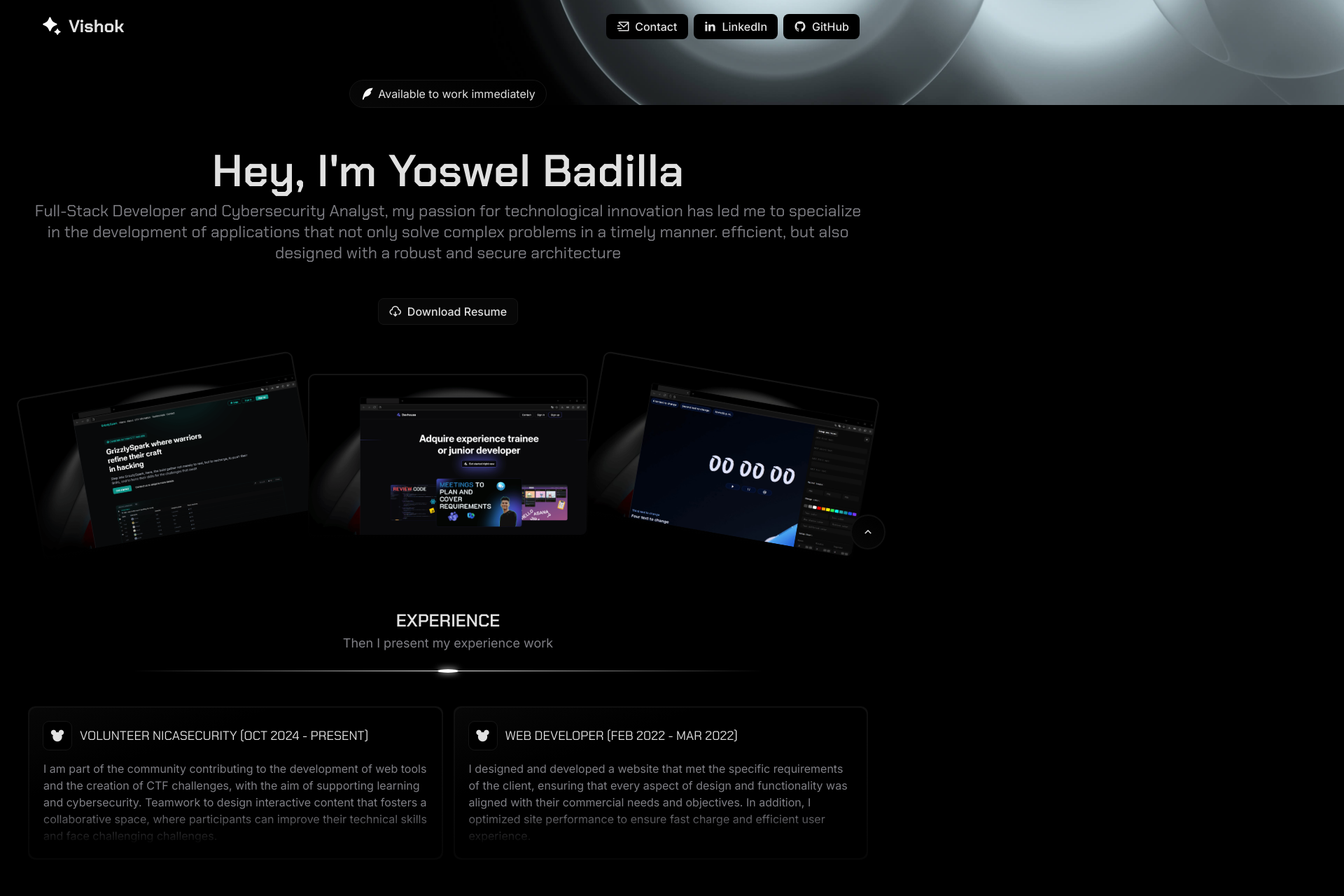
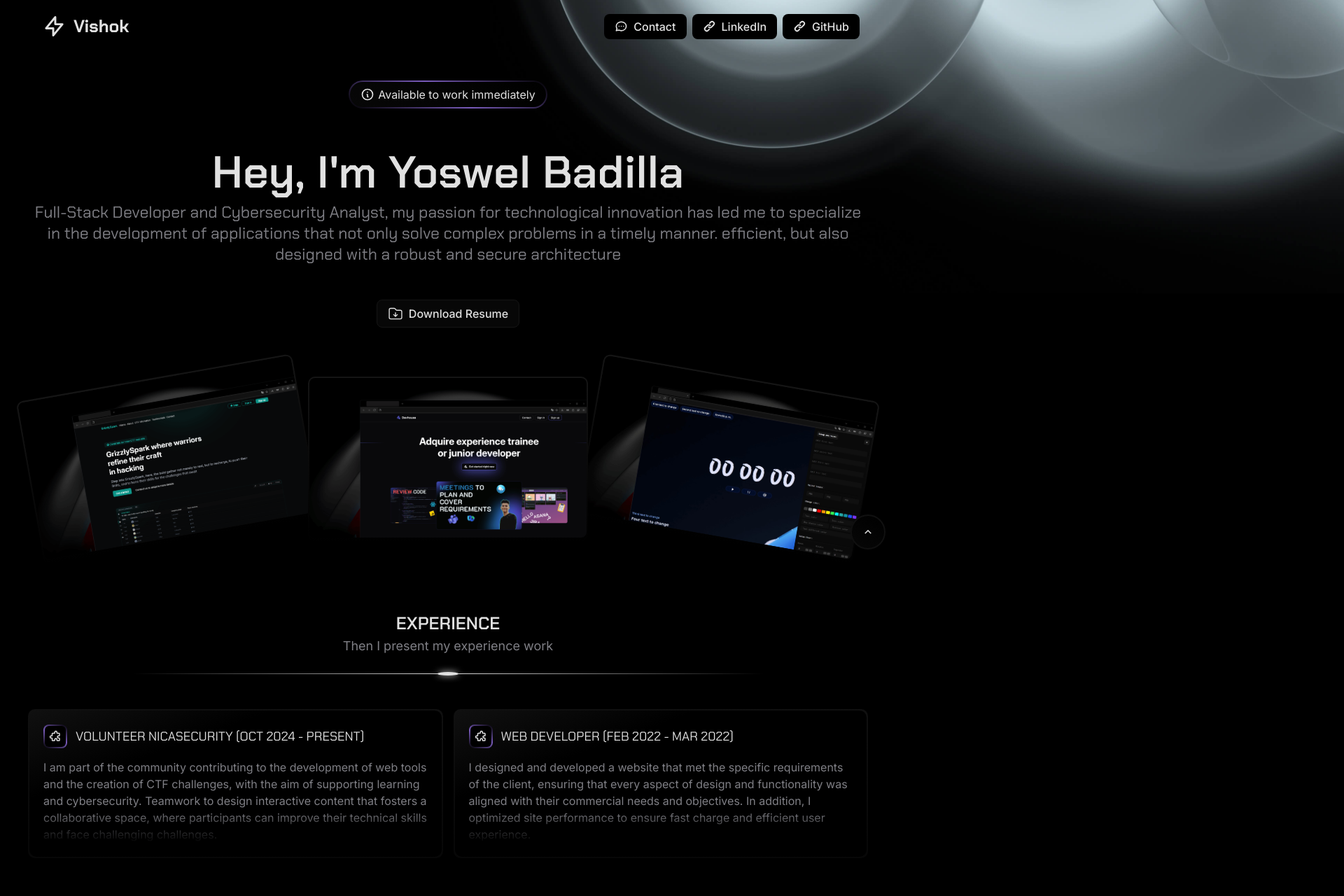
Before and after one commit to Yoswell/YoswelDev, a React (Vite) app: page / in a window 1280 px wide. Shown: the top 1280 px of the page at 70% size, 1920 px wide, since content can reach past the window. Built offline with nearby package versions, Linux system fonts and the light colour scheme.

Commit message:
Was fixed the problem with the big white circle image and effect was added in icon cards

```diff
--- a/src/components/About.tsx
+++ b/src/components/About.tsx
@@ -1,6 +1,7 @@
 import { createContext, useState } from 'react'
-import { ModalCV } from './ModalCV';
-import { Nav } from './Nav';
+import { ModalCV } from '@/components/ModalCV'
+import { Nav } from '@/components/Nav'
+import { Download, Info } from '@/components/icons/HeroIcons'
 
 export const ModalContext = createContext({
     isOpenModal: false,
@@ -19,7 +20,7 @@ export function About() {
             <Nav/>
             <div className='status'>
                 <h3>
-                    <i className="ri-quill-pen-fill"></i>
+                    <Info/>
                     Available to work immediately
                 </h3>
             </div>
@@ -31,7 +32,7 @@ export function About() {
                 <button
                     className='link active'
                     onClick={() => handleOpenModal()}>
-                    <i className="ri-download-cloud-2-line"></i>
+                    <Download />
                     Download Resume
                 </button>
             </div>
--- a/src/components/CardProject.tsx
+++ b/src/components/CardProject.tsx
@@ -1,4 +1,5 @@
 import { ReactNode } from 'react'
+import { Idea } from '@/components/icons/HeroIcons'
 
 interface CardProjectProps {
     url: string
@@ -16,7 +17,9 @@ export function CardProject({url, title, text, children}: CardProjectProps) {
                 </picture>
                 <div className='cont-text'>
                     <h3 className='title'>
-                        <i className='ri-hammer-fill'></i>
+                        <div className='raimbow'>
+                            <Idea/>
+                        </div>
                         {title}
                     </h3>
                     <p>{text}</p>
--- a/src/components/Nav.tsx
+++ b/src/components/Nav.tsx
@@ -1,22 +1,24 @@
+import { Contact, Link, Volt } from '@/components/icons/HeroIcons'
+
 export function Nav() {
     return (
         <nav>
             <div className='row'>
-                <i className='anchor ri-bard-fill'></i>
+                <Volt/>
                 <h1>Vishok</h1>
             </div>
             <div>
                 <ul>
                     <button>
-                        <i className="ri-mail-send-line"></i>
+                        <Contact/>
                         Contact
                     </button>
                     <a href="https://www.linkedin.com/in/yoswel-badilla-cyberjr">
-                        <i className='ri-linkedin-fill'></i>
+                        <Link/>
                         LinkedIn
                     </a>
                     <a href="https://github.com/Yoswell">
-                        <i className='ri-github-fill'></i>
+                        <Link/>
                         GitHub
                     </a>
                 </ul>
--- /dev/null
+++ b/src/components/icons/HeroIcons.tsx
@@ -0,0 +1,55 @@
+export function Download() {
+    return (
+        <svg xmlns="http://www.w3.org/2000/svg" fill="none" viewBox="0 0 24 24" strokeWidth={1.5} stroke="currentColor" className="size-6">
+        <path strokeLinecap="round" strokeLinejoin="round" d="m9 13.5 3 3m0 0 3-3m-3 3v-6m1.06-4.19-2.12-2.12a1.5 1.5 0 0 0-1.061-.44H4.5A2.25 2.25 0 0 0 2.25 6v12a2.25 2.25 0 0 0 2.25 2.25h15A2.25 2.25 0 0 0 21.75 18V9a2.25 2.25 0 0 0-2.25-2.25h-5.379a1.5 1.5 0 0 1-1.06-.44Z" />
+        </svg>
+    )
+}
+
+export function Contact() {
+    return (
+        <svg xmlns="http://www.w3.org/2000/svg" className="h-6 w-6" fill="none" viewBox="0 0 24 24" stroke="currentColor" strokeWidth={2}>
+        <path strokeLinecap="round" strokeLinejoin="round" d="M8 12h.01M12 12h.01M16 12h.01M21 12c0 4.418-4.03 8-9 8a9.863 9.863 0 01-4.255-.949L3 20l1.395-3.72C3.512 15.042 3 13.574 3 12c0-4.418 4.03-8 9-8s9 3.582 9 8z" />
+        </svg>
+    )
+}
+
+export function Link() {
+    return (
+        <svg xmlns="http://www.w3.org/2000/svg" className="h-5 w-5" viewBox="0 0 20 20" fill="currentColor">
+        <path fillRule="evenodd" d="M12.586 4.586a2 2 0 112.828 2.828l-3 3a2 2 0 01-2.828 0 1 1 0 00-1.414 1.414 4 4 0 005.656 0l3-3a4 4 0 00-5.656-5.656l-1.5 1.5a1 1 0 101.414 1.414l1.5-1.5zm-5 5a2 2 0 012.828 0 1 1 0 101.414-1.414 4 4 0 00-5.656 0l-3 3a4 4 0 105.656 5.656l1.5-1.5a1 1 0 10-1.414-1.414l-1.5 1.5a2 2 0 11-2.828-2.828l3-3z" clipRule="evenodd" />
+        </svg>
+    )
+}
+
+export function Collection() {
+    return (
+        <svg xmlns="http://www.w3.org/2000/svg" className="h-6 w-6" fill="none" viewBox="0 0 24 24" stroke="currentColor" strokeWidth={2}>
+        <path strokeLinecap="round" strokeLinejoin="round" d="M11 4a2 2 0 114 0v1a1 1 0 001 1h3a1 1 0 011 1v3a1 1 0 01-1 1h-1a2 2 0 100 4h1a1 1 0 011 1v3a1 1 0 01-1 1h-3a1 1 0 01-1-1v-1a2 2 0 10-4 0v1a1 1 0 01-1 1H7a1 1 0 01-1-1v-3a1 1 0 00-1-1H4a2 2 0 110-4h1a1 1 0 001-1V7a1 1 0 011-1h3a1 1 0 001-1V4z" />
+        </svg>
+    )
+}
+
+export function Volt() {
+    return (
+        <svg xmlns="http://www.w3.org/2000/svg" className="h-6 w-6" fill="none" viewBox="0 0 24 24" stroke="currentColor" strokeWidth={2}>
+        <path strokeLinecap="round" strokeLinejoin="round" d="M13 10V3L4 14h7v7l9-11h-7z" />
+        </svg>
+    )
+}
+
+export function Idea() {
+    return (
+        <svg xmlns="http://www.w3.org/2000/svg" className="h-6 w-6" fill="none" viewBox="0 0 24 24" stroke="currentColor" strokeWidth={2}>
+        <path strokeLinecap="round" strokeLinejoin="round" d="M9.663 17h4.673M12 3v1m6.364 1.636l-.707.707M21 12h-1M4 12H3m3.343-5.657l-.707-.707m2.828 9.9a5 5 0 117.072 0l-.548.547A3.374 3.374 0 0014 18.469V19a2 2 0 11-4 0v-.531c0-.895-.356-1.754-.988-2.386l-.548-.547z" />
+        </svg>
+    )
+}
+
+export function Info() {
+    return (
+        <svg xmlns="http://www.w3.org/2000/svg" className="h-6 w-6" fill="none" viewBox="0 0 24 24" stroke="currentColor" strokeWidth={2}>
+        <path strokeLinecap="round" strokeLinejoin="round" d="M13 16h-1v-4h-1m1-4h.01M21 12a9 9 0 11-18 0 9 9 0 0118 0z" />
+        </svg>
+    )
+}
--- a/src/components/recycle/CardText.tsx
+++ b/src/components/recycle/CardText.tsx
@@ -1,3 +1,5 @@
+import { Collection } from '@/components/icons/HeroIcons'
+
 interface CardTextProps {
     title: string
     text: string
@@ -8,7 +10,9 @@ export function CardText({title, text}: CardTextProps) {
         <article className='cont-card'>
             <div className='card'>
                 <h3 className='title'>
-                    <i className='ri-mickey-fill'></i>
+                    <div className='raimbow'>
+                        <Collection/>
+                    </div>
                     {title}
                 </h3>
                 <p>{text}</p>
--- a/src/css/general.css
+++ b/src/css/general.css
@@ -1,15 +1,5 @@
 @import url('https://fonts.googleapis.com/css2?family=Inter:ital,opsz,wght@0,14..32,100..900;1,14..32,100..900&display=swap');
 @import url('https://fonts.googleapis.com/css2?family=Chakra+Petch:ital,wght@0,300;0,400;0,500;0,600;0,700;1,300;1,400;1,500;1,600;1,700&display=swap');
-
-* {
-    margin: 0;
-    padding: 0;
-    box-sizing: border-box;
-    font-weight: 400;
-    font-size: 16px;
-    font-family: "Inter", serif;
-    scroll-behavior: smooth;
-}
 
 :root {
     --bg-white: #000;
@@ -23,13 +13,21 @@
     --font-sm-black: #7f7f85;
     --font-mm-black: #20242b;
 
-    --bg-green: #fffffffb;
-    --bg-blue: #496aee;
-    --bg-mm-blue: #5473ee66;
-    --bg-yellow: #ff3042;
-    --bg-mm-yellow: #ee547566;
+    --bg-purple: #7a5cbc;
 
     --radius-card: 10px;
+}
+
+* {
+    margin: 0;
+    padding: 0;
+    box-sizing: border-box;
+    font-weight: 400;
+    font-size: 16px;
+    font-family: "Inter", serif;
+    scroll-behavior: smooth;
+    scrollbar-width: thin;
+    scrollbar-color: var(--bg-white) transparent !important;
 }
 
 body {
@@ -60,11 +58,11 @@ p { line-height: 24px; }
     top: -650px;
     right: -700px;
     width: 100%;
-    height: 100vh;
-    background-image: url('/Back.jpg');
-    background-repeat: no-repeat;
-    background-size: 1900px;
     z-index: -1;
+
+    & img {
+        width: 1900px;
+    }
 }
 
 footer {
--- a/src/css/home.css
+++ b/src/css/home.css
@@ -16,16 +16,17 @@ nav {
         align-items: center;
         gap: 10px;
 
-        & i { color: var(--bg-green); font-size: 28px; }
-
         & h1 {
             font-size: 25px;
             font-weight: 700;
             color: var(--font-black);
         }
+
+        & svg {
+            width: 35px;
+            color: var(--font-black);
+        }
     }
-
-    & i { color: var(--font-black); font-size: 22px; }
 
     & ul {
         display: flex;
@@ -33,8 +34,8 @@ nav {
 
         & a, button {
             display: flex;
+            align-items: center;
             text-decoration: none;
-            align-items: center;
             gap: 8px;
             color: var(--font-black);
             border: none;
@@ -43,14 +44,17 @@ nav {
             font-weight: 500;
             background-color: var(--bg-white);
 
-            & i { color: var(--font-black); font-size: 18px; }
+            & svg {
+                color: var(--font-black);
+                width: 19px;
+            }
 
             &:hover {
                 color: var(--bg-white);
                 background-color: var(--font-black);
                 border-color: var(--font-black);
 
-                & i { color: var(--bg-white); }
+                & svg { color: var(--bg-white); }
             }
         }
     }
@@ -68,18 +72,23 @@ header {
     & .status {
         font-weight: 500;
         font-size: 15px;
-        padding: 8px 15px;
+        padding: 2px;
         border-radius: 20px;
-        outline: 1px solid var(--border-sm-white);
-        background: linear-gradient(30deg, var(--bg-sm-white), var(--bg-white));
+        background: linear-gradient(30deg, #000, var(--bg-purple), #000);
 
         & h3 {
+            padding: 8px 15px;
             display: flex;
             align-items: center;
             gap: 5px;
             color: var(--font-black);
+            background: linear-gradient(30deg, var(--bg-sm-white), var(--bg-white));
+            border-radius: 20px;
 
-            & i { color: var(--bg-green); font-size: 20px; }
+            & svg {
+                width: 20px;
+                color: var(--font-black);
+            }
         }
     }
 
@@ -116,7 +125,9 @@ header {
             font-weight: 500;
             cursor: pointer;
 
-            & i { font-size: 18px; }
+            & svg {
+                width: 22px;
+            }
 
             &:hover {
                 border-color: var(--font-black);
@@ -179,7 +190,7 @@ header {
         bottom: 0;
         left: 50%;
         transform: translateX(-50%);
-        background: linear-gradient(90deg, var(--bg-white), var(--bg-green), var(--bg-white));
+        background: linear-gradient(90deg, var(--bg-white), var(--font-black), var(--bg-white));
     }
 
     &::after {
@@ -190,8 +201,8 @@ header {
         bottom: -2px;
         left: 50%;
         transform: translateX(-50%);
-        background-color: var(--bg-green);
-        box-shadow: 0 0 10px var(--bg-green);
+        background-color: var(--font-black);
+        box-shadow: 0 0 10px var(--font-black);
         border-radius: 50%;
     }
 
@@ -231,7 +242,7 @@ header {
     align-items: flex-start;
     flex-direction: column;
     gap: 15px;
-    background: linear-gradient(160deg, var(--bg-sm-white) 0%, var(--bg-white) 30%);
+    background: linear-gradient(160deg, var(--border-white) 0%, var(--bg-white) 30%);
     position: relative;
     flex: 1 !important;
     border-radius: var(--radius-card);
@@ -245,16 +256,20 @@ header {
         text-transform: uppercase;
         font-family: "Chakra Petch", serif;
 
-        & i {
-            font-size: 20px;
-            width: 40px;
-            height: 40px;
+        & .raimbow {
             display: grid;
             place-items: center;
+            padding: 2px;
             border-radius: 8px;
-            color: var(--font-black);
-            background-color: var(--bg-white);
-            outline: 1px solid var(--border-sm-white);
+            background: linear-gradient(30deg, #000, var(--bg-purple), #000);
+
+            & svg {
+                width: 30px;
+                padding: 6px;
+                border-radius: 6px;
+                color: var(--font-black);
+                background-color: var(--bg-white);
+            }
         }
     }
 
@@ -304,15 +319,20 @@ header {
                 text-transform: uppercase;
                 font-family: "Chakra Petch", serif;
 
-                & i {
-                    width: 33px;
-                    height: 30px;
+                & .raimbow {
                     display: grid;
                     place-items: center;
+                    padding: 2px;
                     border-radius: 8px;
-                    font-size: 16px;
-                    color: var(--bg-white);
-                    background-color: var(--font-black);
+                    background: linear-gradient(30deg, #000, var(--font-black), #000);
+
+                    & svg {
+                        width: 30px;
+                        padding: 6px;
+                        border-radius: 6px;
+                        color: var(--font);
+                        background-color: var(--bg-white);
+                    }
                 }
             }
 
--- a/src/pages/home/Home.tsx
+++ b/src/pages/home/Home.tsx
@@ -10,7 +10,9 @@ export function Home() {
     return (
         <main>
             <div className='container-home'>
-                <div className='blur1'></div>
+                <div className='blur1'>
+                    <img src='/Back.jpg' alt='Circle white image background'></img>
+                </div>
 
                 <section id='home'></section>
                 <About />
```
